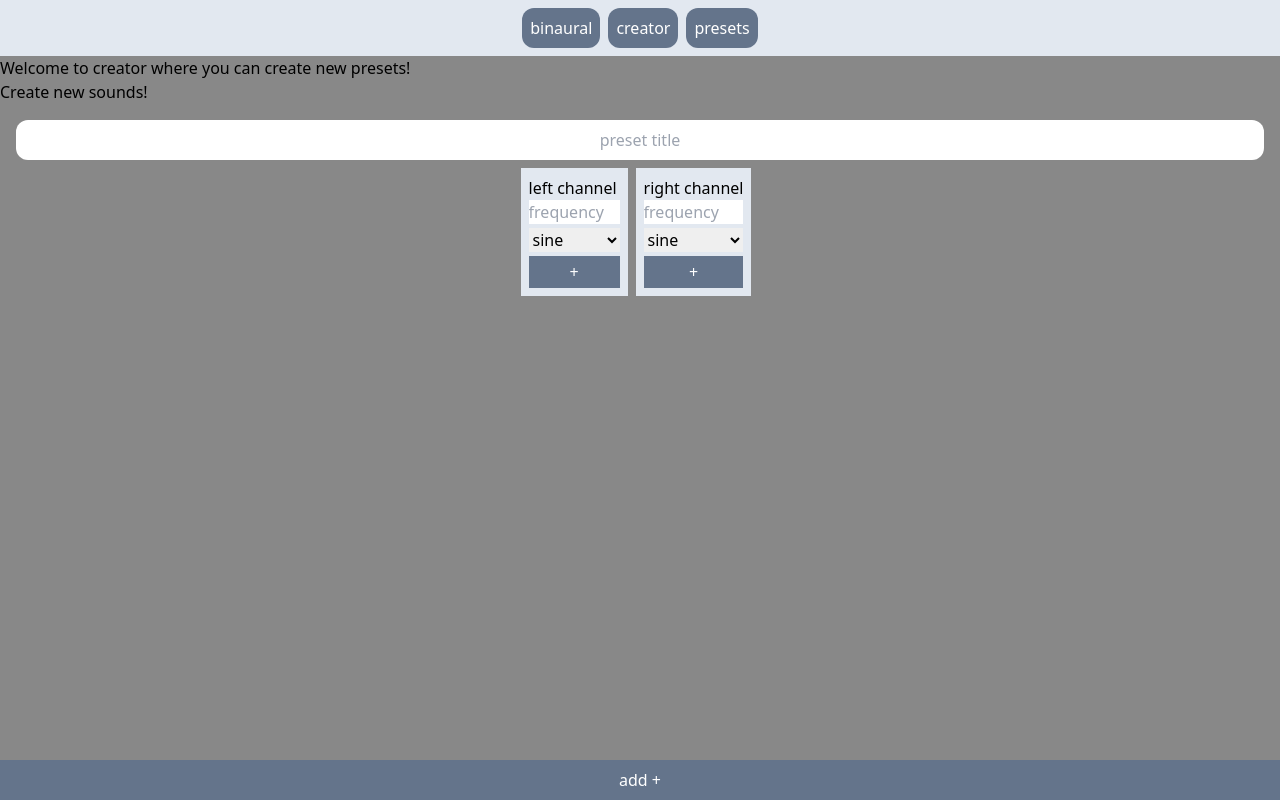
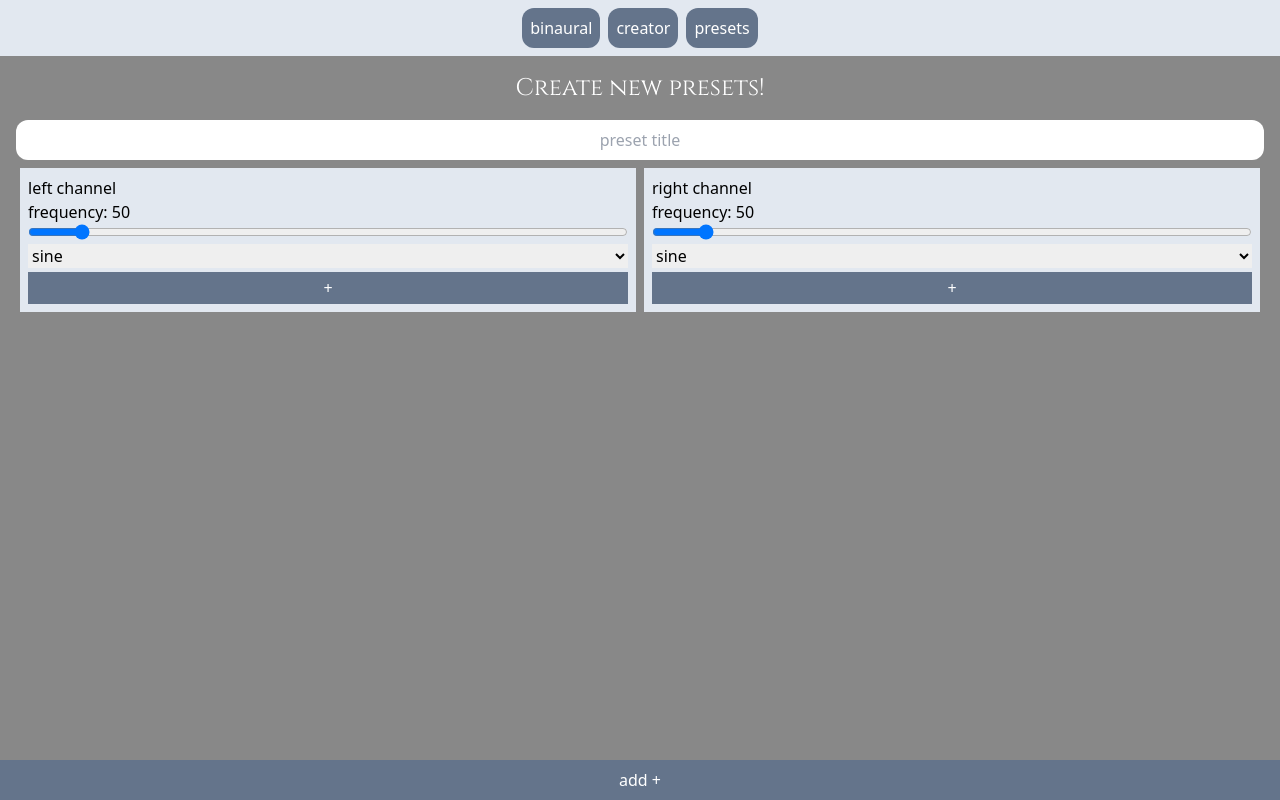
Before and after one commit to mkcodelab/BinauralBeats2, an Angular app: page /creator in a window 1280 px wide. Built offline with nearby package versions, Linux system fonts and the light colour scheme.

Commit message:
creator tweaks

```diff
--- a/src/app/components/binaural-beats/binaural-beats.html
+++ b/src/app/components/binaural-beats/binaural-beats.html
@@ -26,7 +26,7 @@
     <!-- left channel slider -->
     <div class="flex flex-col mt-4">
         <label for="leftChannel"
-               class="font-cinzel text-white text-center">Left Channel: {{getChannelValue('left')}} Hz</label>
+               class="font-cinzel text-white text-center">Left Channel: {{leftChannel.value}} Hz</label>
 
         <input class="slider"
                [value]="getChannelValue('left')"
@@ -42,7 +42,7 @@
     <!-- right channel slider -->
     <div class="flex flex-col mt-4">
         <label for="rightChannel"
-               class="font-cinzel text-white text-center">Right Channel: {{getChannelValue('right')}} Hz</label>
+               class="font-cinzel text-white text-center">Right Channel: {{rightChannel.value}} Hz</label>
 
         <input class="slider"
                [value]="getChannelValue('right')"
--- /dev/null
+++ b/src/app/components/creator/channel-oscillator/channel-oscillator.component.ts
@@ -0,0 +1,22 @@
+import { Component, EventEmitter, Input, Output } from '@angular/core';
+import { OscillatorData } from '../../../services/preset-creator.service';
+import { NgFor } from '@angular/common';
+
+@Component({
+  standalone: true,
+  selector: 'channel-oscillator',
+  imports: [NgFor],
+  templateUrl: './channel-oscillator.html',
+})
+export class ChannelOscillatorComponent {
+  @Input() oscillator: OscillatorData;
+  //   must have some id
+  @Output() deleteOscillator = new EventEmitter();
+  ngOnInit() {
+    console.log(this.oscillator);
+  }
+
+  onDeleteOscillator(id: number) {
+    this.deleteOscillator.emit(id);
+  }
+}
--- /dev/null
+++ b/src/app/components/creator/channel-oscillator/channel-oscillator.html
@@ -0,0 +1,8 @@
+<div class="bg-slate-200 mb-1 p-1 flex justify-between">
+    <div>
+        <span>{{oscillator.frequency}}</span>&nbsp;
+        <span>{{oscillator.type}}</span>
+    </div>
+
+    <button>&#10006;</button>
+</div>
--- a/src/app/components/creator/channel-setting/channel-setting.component.ts
+++ b/src/app/components/creator/channel-setting/channel-setting.component.ts
@@ -1,5 +1,12 @@
 import { NgFor } from '@angular/common';
-import { Component, Input, Output, EventEmitter } from '@angular/core';
+import {
+  Component,
+  Input,
+  Output,
+  EventEmitter,
+  ChangeDetectorRef,
+  inject,
+} from '@angular/core';
 import { Waveform } from '../../../services/synth.service';
 import { OscillatorData } from '../../../services/preset-creator.service';
 
@@ -15,6 +22,9 @@ export interface ChannelData extends OscillatorData {
 })
 export class ChannelSettingComponent {
   waveFormOptions: Waveform[] = ['sine', 'sawtooth', 'triangle', 'square'];
+
+  cdr = inject(ChangeDetectorRef);
+
   @Input({ required: true }) channel: 'left' | 'right';
 
   @Output() oscillatorData = new EventEmitter<ChannelData>();
--- a/src/app/components/creator/channel-setting/channel-setting.html
+++ b/src/app/components/creator/channel-setting/channel-setting.html
@@ -1,14 +1,21 @@
-<div class="bg-slate-200 mr-2 p-2 flex flex-col">
+<div class="bg-slate-200 mr-1 ml-1 p-2 flex flex-col">
     <p>{{channel}} channel</p>
 
 
     <div class="mb-1 flex flex-col">
-        <input class="mb-1"
-               type="number"
-               placeholder="frequency"
+
+        <label for="frequency">frequency: {{frequency.value}}</label>
+
+
+        <!-- need to have onInput binding to mark it for changeDetection -->
+        <input class="mb-1 text-center"
+               type="range"
                min="20"
                max="400"
+               step="1"
+               (input)="0"
                #frequency>
+
         <select name="waveType"
                 #waveForm>
             <option *ngFor="let waveForm of waveFormOptions"
--- a/src/app/components/creator/creator.component.ts
+++ b/src/app/components/creator/creator.component.ts
@@ -10,12 +10,13 @@ import {
   ChannelData,
   ChannelSettingComponent,
 } from './channel-setting/channel-setting.component';
+import { ChannelOscillatorComponent } from './channel-oscillator/channel-oscillator.component';
 
 @Component({
   standalone: true,
   selector: 'creator',
   templateUrl: './creator.html',
-  imports: [NgFor, ChannelSettingComponent],
+  imports: [NgFor, ChannelSettingComponent, ChannelOscillatorComponent],
 })
 export class CreatorComponent {
   private presetService = inject(PresetCreatorService);
--- a/src/app/components/creator/creator.html
+++ b/src/app/components/creator/creator.html
@@ -1,8 +1,9 @@
 <div>
     <!-- welcome screen -->
     <div>
-        <h1>Welcome to creator where you can create new presets!</h1>
-        <p>Create new sounds!</p>
+        <h1 class="font-cinzel text-2xl text-white text-center mt-4">Create new
+            presets!
+        </h1>
     </div>
 
 
@@ -17,17 +18,35 @@
                (input)="presetTitle = presetTitleInput.value">
 
         <div class="flex justify-center">
-            <channel-setting channel="left"
+            <channel-setting class="w-6/12"
+                             channel="left"
                              (oscillatorData)="recieveOscillatorData($event)"></channel-setting>
 
-            <channel-setting channel="right"
+            <channel-setting class="w-6/12"
+                             channel="right"
                              (oscillatorData)="recieveOscillatorData($event)"></channel-setting>
         </div>
 
+        <!-- applied oscillators -->
+        <div class="flex justify-center mt-2 mb-8">
+            <!-- left channel oscillators -->
+            <div class="flex flex-col mr-1 w-6/12">
+
+                <channel-oscillator *ngFor="let oscillator of leftChannelOscillators"
+                                    [oscillator]="oscillator"></channel-oscillator>
+            </div>
+
+            <!-- right channel oscillators -->
+            <div class="flex flex-col ml-1 w-6/12">
+
+                <channel-oscillator *ngFor="let oscillator of rightChannelOscillators"
+                                    [oscillator]="oscillator"></channel-oscillator>
+            </div>
+
+        </div>
+
+        <button class="p-2 text-white bg-slate-500 fixed bottom-0 left-0 w-full"
+                (click)="addPreset()">
+            add +
+        </button>
     </div>
-
-    <button class="p-2 text-white bg-slate-500 absolute bottom-0 left-0 w-full"
-            (click)="addPreset()">
-        add +
-    </button>
-</div>
```
